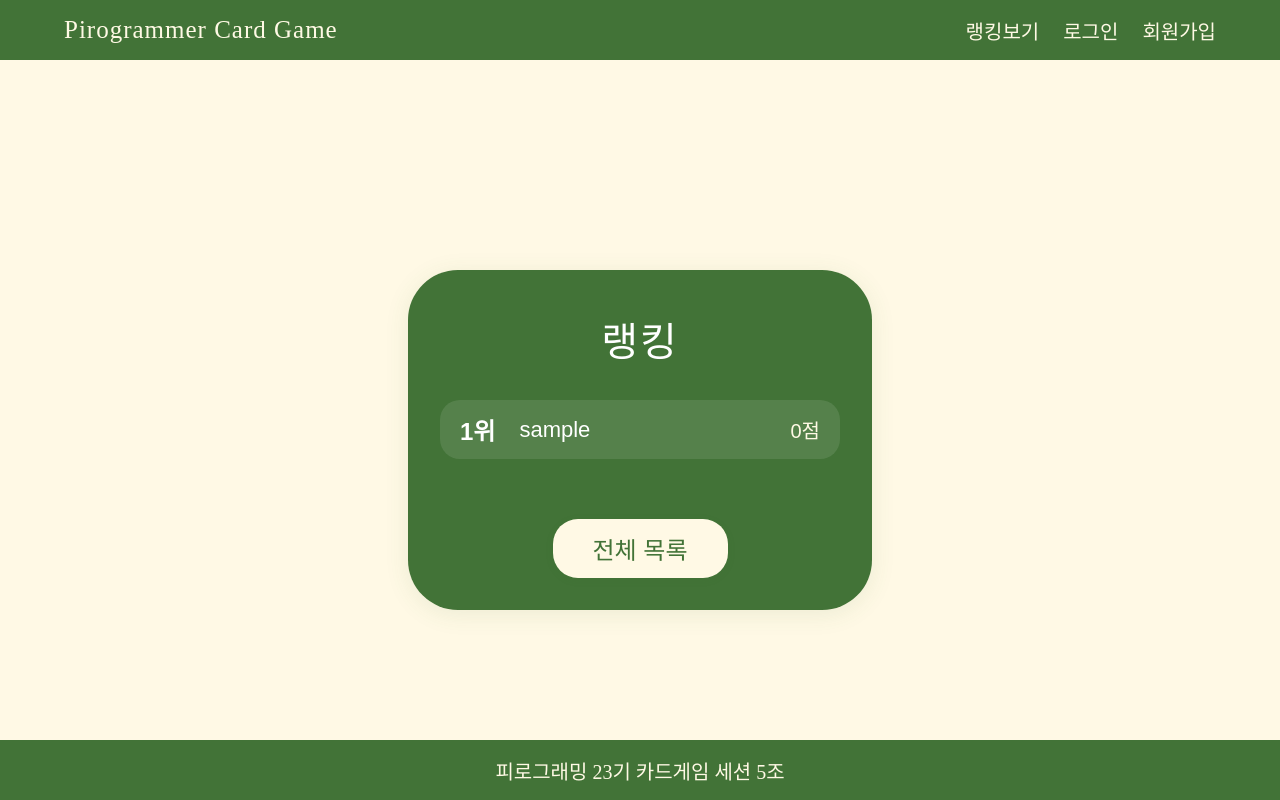
After one commit to Pirogramming-23/Piro23_CardGame_5, a Django app: page /ranking/ in a window 1280 px wide. The commit adds this page. Run offline with Django 5.2, Linux system fonts and the light colour scheme; tables that the repository leaves empty hold one stand-in row (values such as "Sample post").

Commit message:
feat: 랭킹 시스템 구현 초안

```diff
--- a/games/urls.py
+++ b/games/urls.py
@@ -9,5 +9,5 @@ urlpatterns = [
     path('counter/<int:game_id>/', counter_attack, name='counter'),  # 반격하기
     path('detail/<int:game_id>/', game_detail, name='detail'),  # 게임 결과 상세 #예원님
     path('history/', game_history, name='history'),  # 게임 전적 #예원님
-    # path('rank/', rank_view, name='rank'),  # 랭킹 보기 #지원님
+    path('ranking/', ranking_view, name='ranking'),  # 랭킹 보기
 ]
--- a/games/views.py
+++ b/games/views.py
@@ -4,7 +4,7 @@ from django.http import HttpResponseForbidden
 from .models import Game
 from django.contrib.auth import get_user_model
 import random
-from django.db.models import Q
+from django.db.models import Q, Count, Sum, Case, When, IntegerField
 # Create your views here.
 
 User = get_user_model()
@@ -108,3 +108,24 @@ def game_detail(request, game_id):
     }
 
     return render(request, 'games/game_detail.html', context)
+
+
+def ranking_view(request):
+    User = get_user_model()
+    users = User.objects.annotate(
+        # 유저별 총 점수 계산 (공격자 승리시 공격자 카드 점수, 수비자 승리시 수비자 카드 점수)
+        total_score=Sum(
+            Case(
+                When(games_started__result='attacker', games_started__status='finished', then='games_started__attacker_card'),
+                default=0,
+                output_field=IntegerField(),
+            )
+        ) + Sum(
+            Case(
+                When(games_received__result='defender', games_received__status='finished', then='games_received__defender_card'),
+                default=0,
+                output_field=IntegerField(),
+            )
+        )
+    ).order_by('-total_score', 'username')[:5]
+    return render(request, 'games/game_ranking.html', {'users': users})
--- a/static/users/style.css
+++ b/static/users/style.css
@@ -177,3 +177,75 @@ main {
     border-radius: 5px;
     border: 1px solid #ccc;
 }
+
+.ranking-container {
+    background: #427337;
+    border-radius: 50px;
+    width: 400px;
+    margin: 80px auto 0 auto;
+    padding: 40px 32px 32px 32px;
+    display: flex;
+    flex-direction: column;
+    align-items: center;
+    box-shadow: 0 4px 24px rgba(66, 115, 55, 0.10);
+}
+.ranking-title {
+    font-family: 'Mochiy Pop P One', 'Noto Sans KR', sans-serif;
+    color: #fff;
+    font-size: 40px;
+    margin-bottom: 32px;
+    letter-spacing: 2px;
+    text-align: center;
+}
+.ranking-list {
+    list-style: decimal inside;
+    width: 100%;
+    margin: 0 0 32px 0;
+    padding: 0;
+}
+.ranking-item {
+    display: flex;
+    align-items: center;
+    justify-content: space-between;
+    background: rgba(255, 255, 255, 0.10);
+    border-radius: 20px;
+    padding: 12px 20px;
+    margin-bottom: 12px;
+    color: #fff;
+    font-family: 'Mochiy Pop P One', 'Noto Sans KR', sans-serif;
+    font-size: 22px;
+}
+.ranking-rank {
+    font-size: 24px;
+    font-weight: bold;
+    margin-right: 16px;
+}
+.ranking-username {
+    flex: 1;
+    text-align: left;
+    margin-left: 8px;
+}
+.ranking-win {
+    font-size: 20px;
+    color: #fff9e5;
+    margin-left: 16px;
+}
+.ranking-all-btn {
+    display: inline-block;
+    background: #fff9e5;
+    color: #427337;
+    font-family: 'Mochiy Pop P One', 'Noto Sans KR', sans-serif;
+    font-size: 24px;
+    border-radius: 25px;
+    padding: 12px 40px;
+    text-decoration: none;
+    font-weight: 500;
+    box-shadow: 0 2px 8px rgba(66, 115, 55, 0.08);
+    transition: background 0.2s, color 0.2s;
+    margin-top: 16px;
+}
+.ranking-all-btn:hover {
+    background: #427337;
+    color: #fff9e5;
+    border: 2px solid #fff9e5;
+}
--- a/templates/base.html
+++ b/templates/base.html
@@ -20,9 +20,10 @@
                 <div class="nav-links">
                     {% if user.is_authenticated %}
                     <a href="{% url 'games:start'%}">게임하기</a>
-                    <a href="#">랭킹보기</a>
+                    <a href="{% url 'games:ranking'%}">랭킹보기</a>
                     <a href="{% url 'account_logout' %}">로그아웃</a>
                     {% else %}
+                    <a href="{% url 'games:ranking'%}">랭킹보기</a>
                     <a href="{% url 'users:user_login' %}">로그인</a>
                     <a href="{% url 'users:user_signup' %}">회원가입</a>
                     {% endif %}
--- /dev/null
+++ b/templates/games/game_ranking.html
@@ -0,0 +1,21 @@
+{% extends 'base.html' %} {% block content %}
+<div class="ranking-container">
+    <div class="ranking-title">랭킹</div>
+    <ol class="ranking-list">
+        {% for user in users %}
+        <li class="ranking-item">
+            <span class="ranking-rank">{{ forloop.counter }}위</span>
+            <span class="ranking-username">{{ user.username }}</span>
+            <span class="ranking-win">{{ user.total_score|default:0 }}점</span>
+        </li>
+        {% empty %}
+        <li class="ranking-item">아직 랭킹 정보가 없습니다.</li>
+        {% endfor %}
+    </ol>
+    {% if user.is_authenticated %}
+    <a href="{% url 'games:history' %}" class="ranking-all-btn">전체 목록</a>
+    {% else %}
+    <a href="{% url 'users:user_login' %}" class="ranking-all-btn">전체 목록</a>
+    {% endif %}
+</div>
+{% endblock %}
```
